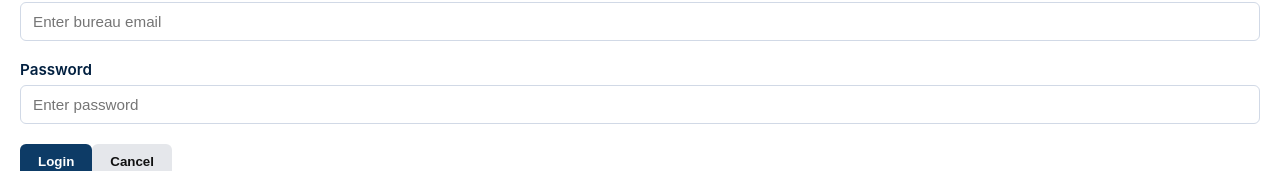
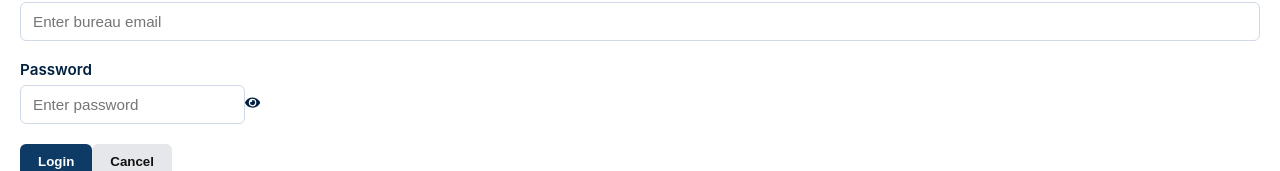
Before and after one commit to Aster1216/suggest-box, a React (Vite) app in the folder client/: page /login in a window 1280 px wide. Shown: the part 245-416 px from the top of the page. Built offline with nearby package versions, Linux system fonts and the light colour scheme; no server answers.

Commit message:
Update Login.

```diff
--- a/client/src/pages/Login.jsx
+++ b/client/src/pages/Login.jsx
@@ -1,63 +1,62 @@
-import React, { useState, useEffect } from "react"
+import React, { useState, useEffect } from "react";
+import { FaEye, FaEyeSlash } from "react-icons/fa";
 
 export default function Login({ lang, API_BASE, onSuccess, onCancel }) {
-  const [bureaus, setBureaus] = useState([])
-  const [office, setOffice] = useState("")
-  const [email, setEmail] = useState("")
-  const [password, setPassword] = useState("")
-  const [loading, setLoading] = useState(false)
+  const [bureaus, setBureaus] = useState([]);
+  const [office, setOffice] = useState("");
+  const [email, setEmail] = useState("");
+  const [password, setPassword] = useState("");
+  const [showPassword, setShowPassword] = useState(false);
+  const [loading, setLoading] = useState(false);
 
   // Load bureaus from API
   useEffect(() => {
     async function load() {
       try {
-        const res = await fetch(`${API_BASE}/bureaus`)
-        if (!res.ok) throw new Error("Failed to fetch bureaus")
-        const data = await res.json()
-        setBureaus(data)
+        const res = await fetch(`${API_BASE}/bureaus`);
+        if (!res.ok) throw new Error("Failed to fetch bureaus");
+        const data = await res.json();
+        setBureaus(data);
       } catch (err) {
-        console.error("Error fetching bureaus:", err)
+        console.error("Error fetching bureaus:", err);
       }
     }
-    load()
-  }, [API_BASE])
+    load();
+  }, [API_BASE]);
 
   // Auto-fill email when office changes
   useEffect(() => {
     if (office) {
-      const bureau = bureaus.find(b => b.key === office)
-      if (bureau) {
-        setEmail(bureau.email || "")
-      }
+      const bureau = bureaus.find((b) => b.key === office);
+      if (bureau) setEmail(bureau.email || "");
     } else {
-      setEmail("")
+      setEmail("");
     }
-  }, [office, bureaus])
+  }, [office, bureaus]);
 
   async function handleSubmit(e) {
-    e.preventDefault()
-    setLoading(true)
+    e.preventDefault();
+    setLoading(true);
     try {
       const res = await fetch(`${API_BASE}/auth/login`, {
         method: "POST",
         headers: { "Content-Type": "application/json" },
-        // ✅ send office along with email + password
-        body: JSON.stringify({ office, email, password })
-      })
-      const data = await res.json()
+        body: JSON.stringify({ office, email, password }),
+      });
+      const data = await res.json();
 
       if (res.ok && data.token) {
-        localStorage.setItem("token", data.token)
-        localStorage.setItem("bureau", JSON.stringify(data.bureau))
-        onSuccess(data) // notify parent
+        localStorage.setItem("token", data.token);
+        localStorage.setItem("bureau", JSON.stringify(data.bureau));
+        onSuccess(data);
       } else {
-        alert(data.error || "Invalid credentials")
+        alert(data.error || "Invalid credentials");
       }
     } catch (err) {
-      alert("Server error")
-      console.error(err)
+      alert("Server error");
+      console.error(err);
     } finally {
-      setLoading(false)
+      setLoading(false);
     }
   }
 
@@ -86,36 +85,52 @@ export default function Login({ lang, API_BASE, onSuccess, onCancel }) {
             </select>
           </label>
 
-          {/* Email (auto-filled, editable) */}
+          {/* Email */}
           <label>
             <span>{lang === "en" ? "Bureau Email" : "ኢሜይል"}</span>
             <input
               type="email"
               value={email}
               onChange={(e) => setEmail(e.target.value)}
-              placeholder={lang === "en" ? "Enter bureau email" : "ኢሜይል ያስገቡ"}
+              placeholder={
+                lang === "en" ? "Enter bureau email" : "ኢሜይል ያስገቡ"
+              }
               required
             />
           </label>
 
-          {/* Password */}
+          {/* Password with Eye Toggle */}
           <label>
             <span>{lang === "en" ? "Password" : "የይለፍ ቃል"}</span>
-            <input
-              type="password"
-              value={password}
-              onChange={(e) => setPassword(e.target.value)}
-              placeholder={lang === "en" ? "Enter password" : "የይለፍ ቃል ያስገቡ"}
-              required
-            />
+            <div className="password-container">
+              <input
+                type={showPassword ? "text" : "password"}
+                value={password}
+                onChange={(e) => setPassword(e.target.value)}
+                placeholder={
+                  lang === "en" ? "Enter password" : "የይለፍ ቃል ያስገቡ"
+                }
+                required
+              />
+              <span
+                className="password-toggle"
+                onClick={() => setShowPassword(!showPassword)}
+              >
+                {showPassword ? <FaEyeSlash /> : <FaEye />}
+              </span>
+            </div>
           </label>
 
           {/* Buttons */}
           <div className="btn-group">
             <button type="submit" className="btn-primary" disabled={loading}>
               {loading
-                ? lang === "en" ? "Logging in..." : "በመግባት ላይ..."
-                : lang === "en" ? "Login" : "ግባ"}
+                ? lang === "en"
+                  ? "Logging in..."
+                  : "በመግባት ላይ..."
+                : lang === "en"
+                ? "Login"
+                : "ግባ"}
             </button>
             <button type="button" className="btn-secondary" onClick={onCancel}>
               {lang === "en" ? "Cancel" : "ሰርዝ"}
@@ -124,5 +139,5 @@ export default function Login({ lang, API_BASE, onSuccess, onCancel }) {
         </form>
       </div>
     </div>
-  )
+  );
 }
```
